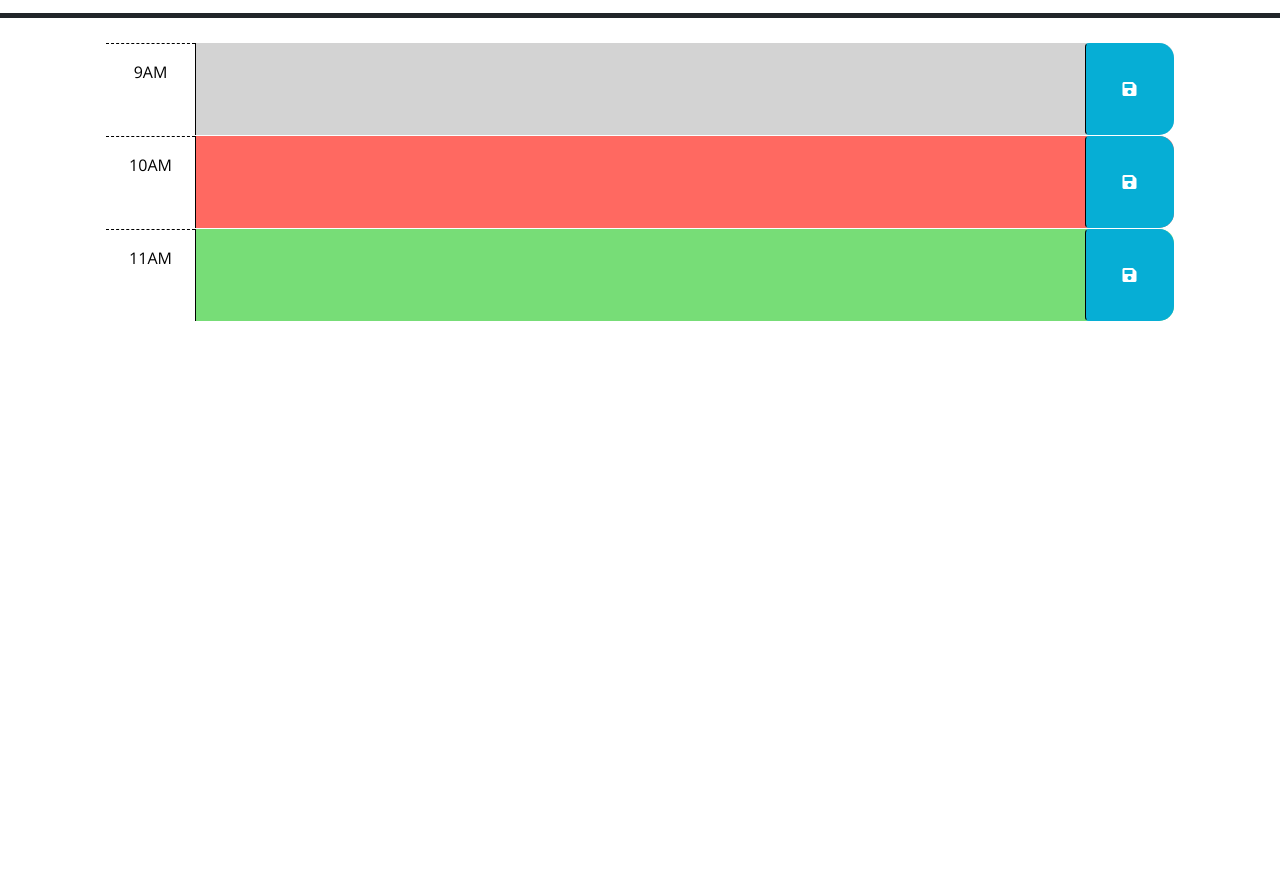
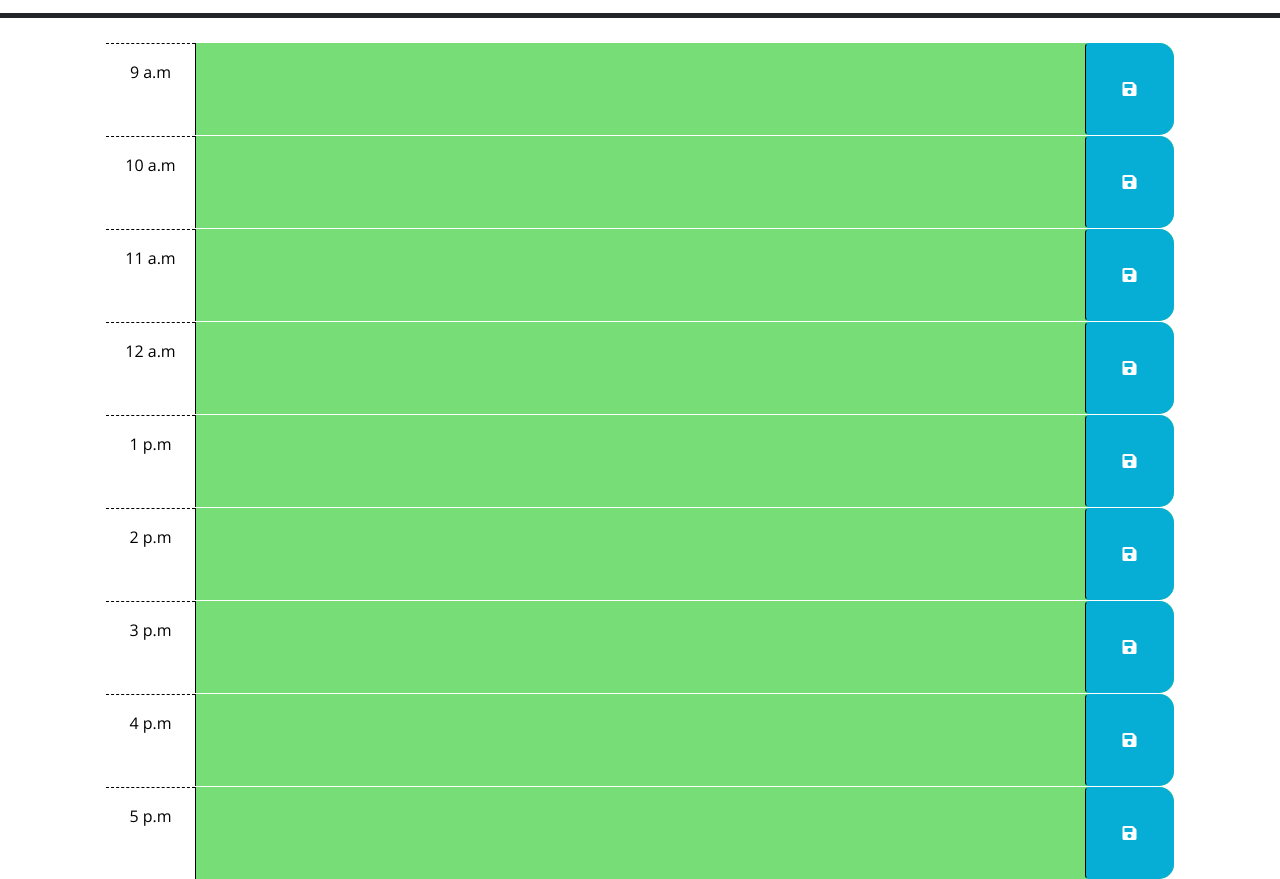
Before and after one commit to BryanGC96/Work-Day-Scheduler, a plain HTML site: page challenge/Develop/index.html in a window 1280 px wide. Shown: the part 260-1139 px from the top of the page. Before the commit the page ends 800 px from the top, so only its background shows below. Drawn offline with nearby package versions, Linux system fonts and the light colour scheme.

Commit message:
Added dinamic coloring with styles, that addapt depending on the actual hour, added comments to some functions and added first function using jquery to store writen data on the local storage

```diff
--- a/challenge/Develop/index.html
+++ b/challenge/Develop/index.html
@@ -41,8 +41,8 @@
 
       <!-- Example of a past time block. The "past" class adds a gray background color. -->
       <div id="hour-9" class="row time-block past">
-        <div class="col-2 col-md-1 hour text-center py-3">9AM</div>
-        <textarea class="col-8 col-md-10 description" rows="3"> </textarea>
+        <div class="col-2 col-md-1 hour text-center py-3">9</div>
+        <textarea id="textHr9" class="col-8 col-md-10 description" rows="3"> </textarea>
         <button class="btn saveBtn col-2 col-md-1" aria-label="save">
           <i class="fas fa-save" aria-hidden="true"></i>
         </button>
@@ -50,7 +50,7 @@
 
       <!-- Example of a a present time block. The "present" class adds a red background color. -->
       <div id="hour-10" class="row time-block present">
-        <div class="col-2 col-md-1 hour text-center py-3">10AM</div>
+        <div class="col-2 col-md-1 hour text-center py-3">10</div>
         <textarea class="col-8 col-md-10 description" rows="3"> </textarea>
         <button class="btn saveBtn col-2 col-md-1" aria-label="save">
           <i class="fas fa-save" aria-hidden="true"></i>
@@ -59,7 +59,55 @@
 
       <!-- Example of a future time block. The "future" class adds a green background color. -->
       <div id="hour-11" class="row time-block future">
-        <div class="col-2 col-md-1 hour text-center py-3">11AM</div>
+        <div class="col-2 col-md-1 hour text-center py-3">11</div>
+        <textarea class="col-8 col-md-10 description" rows="3"> </textarea>
+        <button class="btn saveBtn col-2 col-md-1" aria-label="save">
+          <i class="fas fa-save" aria-hidden="true"></i>
+        </button>
+      </div>
+
+      <div id="hour-12" class="row time-block future">
+        <div class="col-2 col-md-1 hour text-center py-3">12</div>
+        <textarea class="col-8 col-md-10 description" rows="3"> </textarea>
+        <button class="btn saveBtn col-2 col-md-1" aria-label="save">
+          <i class="fas fa-save" aria-hidden="true"></i>
+        </button>
+      </div>
+
+      <div id="hour-13" class="row time-block future">
+        <div class="col-2 col-md-1 hour text-center py-3">13</div>
+        <textarea class="col-8 col-md-10 description" rows="3"> </textarea>
+        <button class="btn saveBtn col-2 col-md-1" aria-label="save">
+          <i class="fas fa-save" aria-hidden="true"></i>
+        </button>
+      </div>
+
+      <div id="hour-14" class="row time-block future">
+        <div class="col-2 col-md-1 hour text-center py-3">14</div>
+        <textarea class="col-8 col-md-10 description" rows="3"> </textarea>
+        <button class="btn saveBtn col-2 col-md-1" aria-label="save">
+          <i class="fas fa-save" aria-hidden="true"></i>
+        </button>
+      </div>
+
+      <div id="hour-15" class="row time-block future">
+        <div class="col-2 col-md-1 hour text-center py-3">15</div>
+        <textarea class="col-8 col-md-10 description" rows="3"> </textarea>
+        <button class="btn saveBtn col-2 col-md-1" aria-label="save">
+          <i class="fas fa-save" aria-hidden="true"></i>
+        </button>
+      </div>
+
+      <div id="hour-16" class="row time-block future">
+        <div class="col-2 col-md-1 hour text-center py-3">16</div>
+        <textarea class="col-8 col-md-10 description" rows="3"> </textarea>
+        <button class="btn saveBtn col-2 col-md-1" aria-label="save">
+          <i class="fas fa-save" aria-hidden="true"></i>
+        </button>
+      </div>
+
+      <div id="hour-17" class="row time-block future">
+        <div class="col-2 col-md-1 hour text-center py-3">17</div>
         <textarea class="col-8 col-md-10 description" rows="3"> </textarea>
         <button class="btn saveBtn col-2 col-md-1" aria-label="save">
           <i class="fas fa-save" aria-hidden="true"></i>
--- a/challenge/Develop/script.js
+++ b/challenge/Develop/script.js
@@ -8,54 +8,94 @@ $(function () {
   // function? How can DOM traversal be used to get the "hour-x" id of the
   // time-block containing the button that was clicked? How might the id be
   // useful when saving the description in local storage?
-  //
-  // TODO: Add code to apply the past, present, or future class to each time
-  // block by comparing the id to the current hour. HINTS: How can the id
-  // attribute of each time-block be used to conditionally add or remove the
-  // past, present, and future classes? How can Day.js be used to get the
-  // current hour in 24-hour time?
-  //
+
+
   // TODO: Add code to get any user input that was saved in localStorage and set
   // the values of the corresponding textarea elements. HINT: How can the id
   // attribute of each time-block be used to do this?
-  //
-  // TODO: Add code to display the current date in the header of the page.
 
-var currentDayEl = $("#currentDay");
-var today = dayjs().format("dddd, MMM D [ || Clock: ] h:mm:ss a");
-currentDayEl.text(today);
 
+
+
+var currentDayEl = $("#currentDay");//Defines the variable with the current date.
+var today = dayjs().format("dddd, MMM D [ || Clock: ] h:mm:ss a");//Returns the date and time in the specified format, and saves it in the 'var=today' by using 'day.js'.
+currentDayEl.text(today);//Fills the text content inside the <p id="currentDay"> in the HTML, with the value obtained in the 'var=today'.
+
+//Helps to refresh the value of the 'var=today', every second, and updates the string inside 'currentDayEl'.
 function updateClock() {
   setInterval(function() {
     today = dayjs().format("dddd, MMM D [ || Clock: ] h:mm:ss a");
     currentDayEl.text(today);
-  }, 1000)
-}
-
-updateClock();
+  }, 1000);
+};
 
 
-// var currentDayEl = (#currentDay);
+updateClock(); //Calls the function to display and update 'date and time' in a 12 hour format.
 
-// var today = dayjs();
-//   $("#currentDay").text(today.format("dddd, MMM D [ || Clock: ] h:mm:ss a"));
 
-// function updateClock() {
-//   setInterval(function(){
-//     today = dayjs().format("dddd, MMM D [ || Clock: ] h:mm:ss a");
-//     currentDayEl.text(today);
-//   }, 1000);
-// }
+const arraysOfHourId = ["hour-9","hour-10","hour-11","hour-12","hour-13","hour-14","hour-15","hour-16","hour-17"];
+const currentHour = dayjs().hour(); //Defines the current time in hours only '24 hrs format'
+
+//checks every hourId inside the array, and applies the statement to all of them.
+for (const hourId of arraysOfHourId) {
+  const element = document.getElementById(hourId);
+
+  if (element) {
+    const numericValue12HrFormat = parseInt(element.querySelector(".hour").textContent);//Gets the value inside every element that has the ".hour" in it, in text format.
+
+    if (currentHour > numericValue12HrFormat) { //set hours format to "past" if the actual clock time hour allready passed the shown hour in the list.
+      element.classList.remove("future");
+      element.classList.remove("present");
+      element.classList.add("past");
+    } else if (currentHour === numericValue12HrFormat){ //set hours format to "present" if the actual clock time hour is the same as the shown hour in the list.
+      element.classList.remove("past");
+      element.classList.remove("future");
+      element.classList.add("present");
+    } else { //set hours format to "future" if the actual clock time hour has not pass the shown hour in the list.
+      element.classList.remove("present");
+      element.classList.add("future");
+    };
+  };
+};
+
+//The next 'consts', are define by the id's in the html.
+const changeTime9 = document.getElementById("hour-9");
+const changeTime10 = document.getElementById("hour-10");
+const changeTime11 = document.getElementById("hour-11");
+const changeTime12 = document.getElementById("hour-12");
+const changeTime13 = document.getElementById("hour-13");
+const changeTime14 = document.getElementById("hour-14");
+const changeTime15 = document.getElementById("hour-15");
+const changeTime16 = document.getElementById("hour-16");
+const changeTime17 = document.getElementById("hour-17");
+
+//This select the content string inside the elements selected in the 'consts' before, and change the display string of each one.
+//By doing this, the code in the HTML is not modified, and it dosen's affect the JavaScript.
+changeTime9.querySelector(".hour").textContent = "9 a.m";
+changeTime10.querySelector(".hour").textContent = "10 a.m";
+changeTime11.querySelector(".hour").textContent = "11 a.m";
+changeTime12.querySelector(".hour").textContent = "12 a.m";
+changeTime13.querySelector(".hour").textContent = "1 p.m";
+changeTime14.querySelector(".hour").textContent = "2 p.m";
+changeTime15.querySelector(".hour").textContent = "3 p.m";
+changeTime16.querySelector(".hour").textContent = "4 p.m";
+changeTime17.querySelector(".hour").textContent = "5 p.m";
+
+// var stringHour9 = $("hour-9");
+// localStorage.setItem("textHr9", stringHour9.val());
+
+$(document).ready(function() {
+  $("#hour-9 .saveBtn").on("click", function(){
+    var textValue = $("#hour-9 textarea").val();
+
+    localStorage.setItem("textHr9", textValue);
+  });
+});
+
+
 
 
 
 
 
 });
-
-
-// function refreshClockEachSecond() {
-//   setInterval(function() {
-
-//   })
-// }
```
